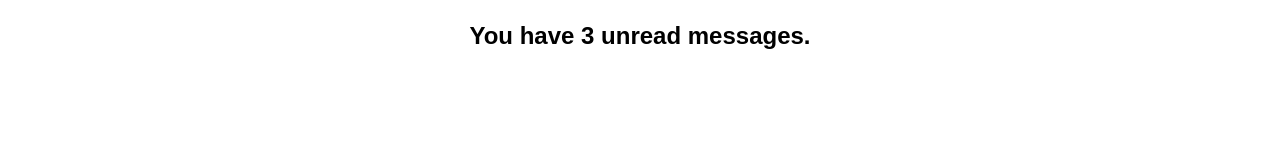
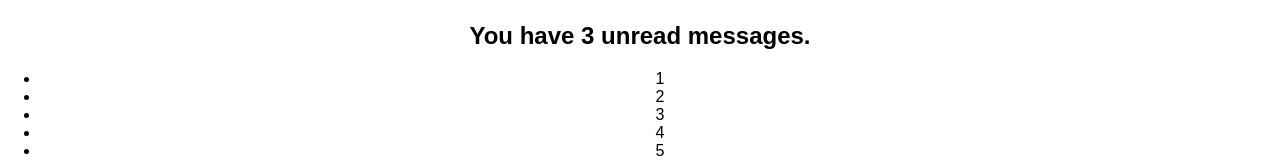
Before and after one commit to esziger/React_tutorial, a React (Create React App) app: page / in a window 1280 px wide. Shown: the part 788-952 px from the top of the page. Before the commit the page ends 858 px from the top, so only its background shows below. Built offline with nearby package versions, Linux system fonts and the light colour scheme.

Commit message:
Finished chapter: Lists and keys
https://facebook.github.io/react/docs/lists-and-keys.html

```diff
--- a/src/App.js
+++ b/src/App.js
@@ -164,6 +164,11 @@ class App extends Component {
 
     const messages = ['React', 'Re: React', 'Re:Re: React'];
 
+    const numbers = [1, 2, 3, 4, 5];
+    const listItems = numbers.map((number) =>
+      <li key={number.toString()}>{number}</li>
+    );
+
 
     return (
       <div className="App">
@@ -184,6 +189,7 @@ class App extends Component {
         <Toggle/>
         <Greeting isLoggedIn ={false}/>
         <Mailbox unreadMessages={messages}/>
+        <ul>{listItems}</ul>
       </div>
     );
   }
```
